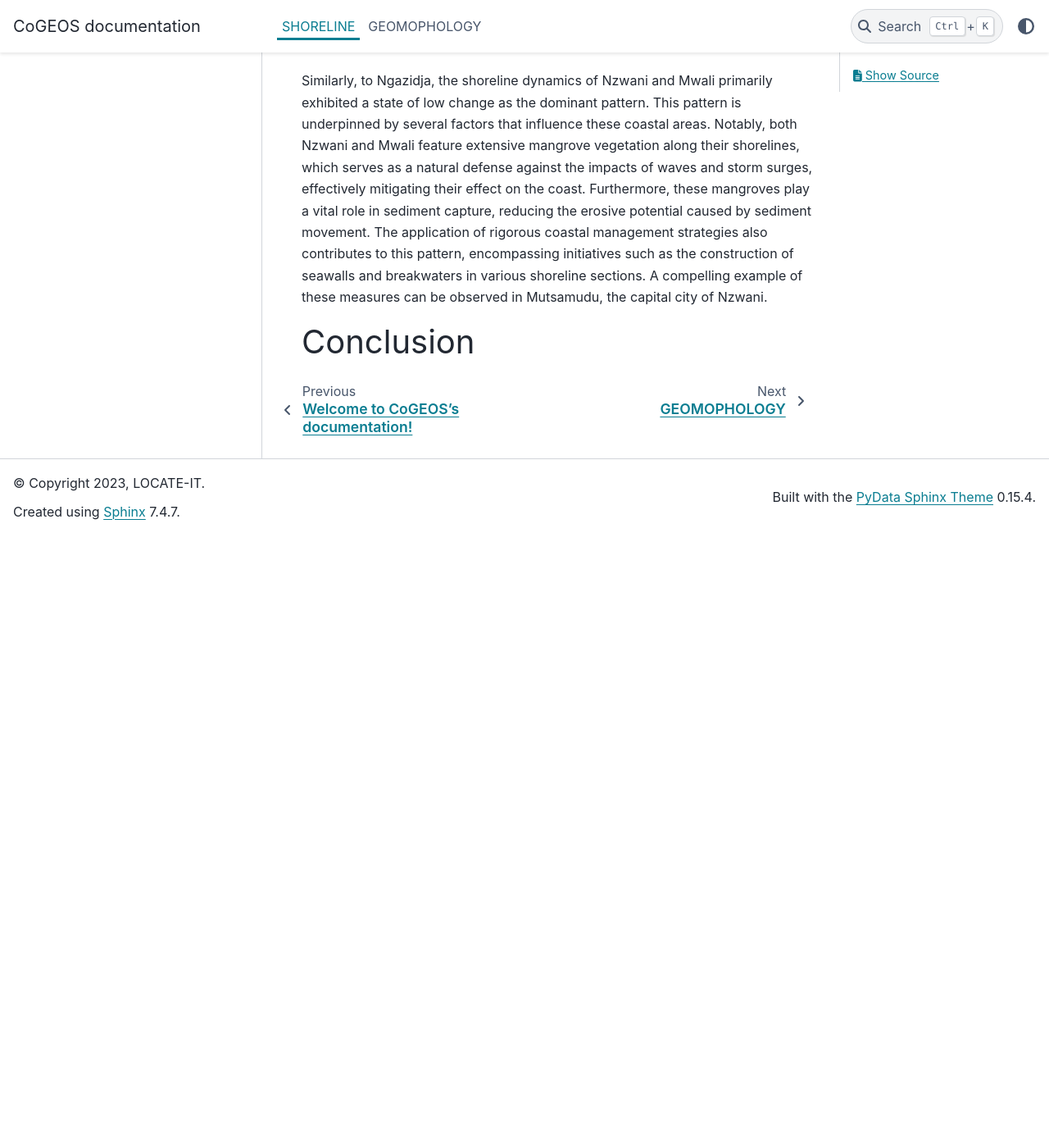
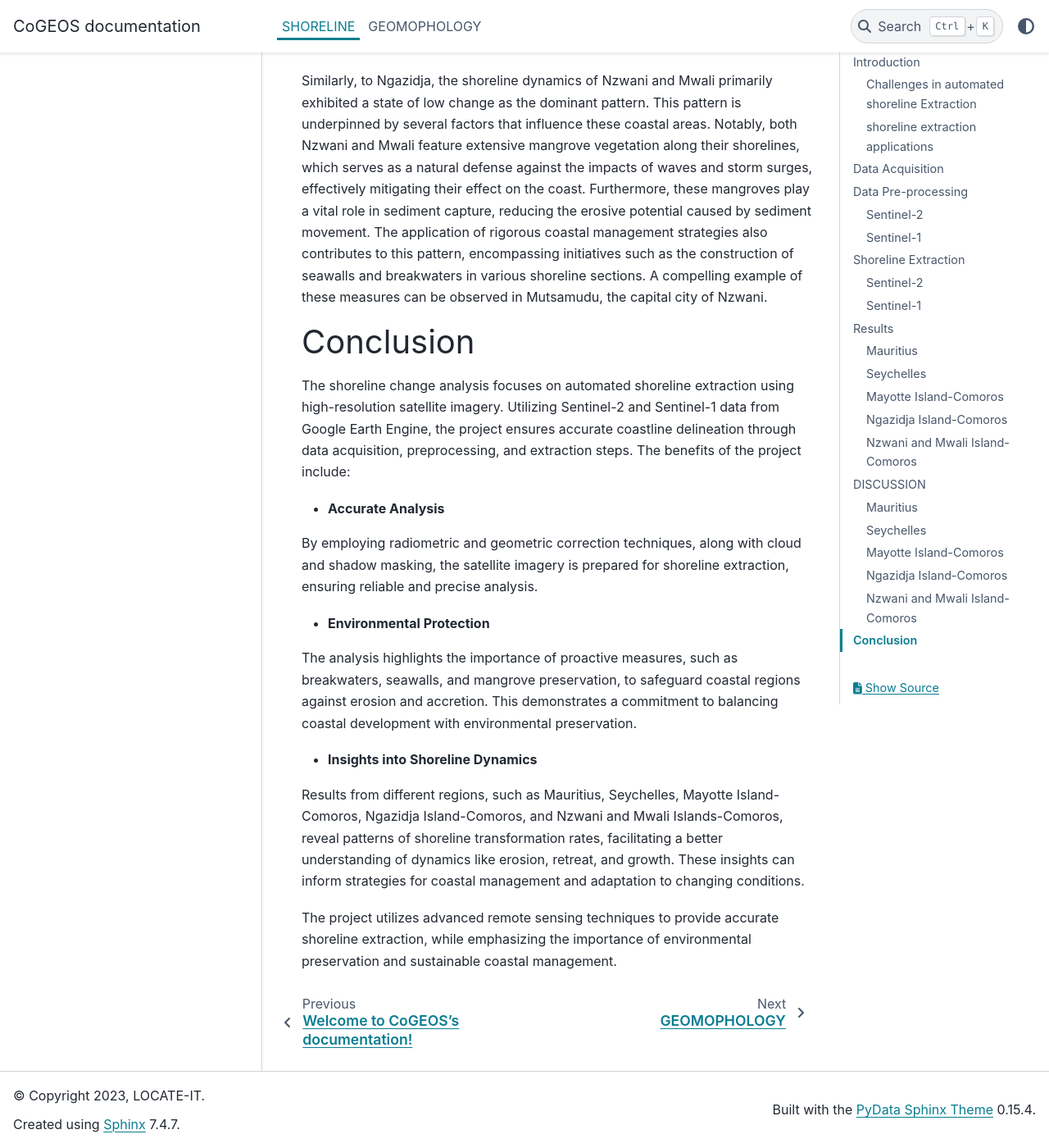
Before and after one commit to LocateIT/CoGEOS_Documentation, a Sphinx documentation site: the page built from source/Introduction/shoreline.rst, in a window 1280 px wide and 1400 px high, scrolled down 10700 px. Shown: the whole window at 82% size. Built offline with Sphinx 7.4.7 and the PyData theme 0.15.4, drawn with Linux system fonts in a browser that asks for light colours; before the commit the page ends 11353 px from its top, so only the background shows below that; some of the changed text lies outside the part shown.

Commit message:
Update shoreline.rst

```diff
--- a/source/Introduction/shoreline.rst
+++ b/source/Introduction/shoreline.rst
@@ -112,7 +112,7 @@
 
 1. Water Indices Calculation
 
-   To differentiate land from water, an Automated Water Extraction Index (AWEI) is computed. To overcome the shadow pixel effects on the final distinguishing output, the AWEInsh index is utilized since it tends to distinguish the water pixels from the shadow pixels. The index utilizes the BLUE, GREEN, NIR, SWIR1, and the SWIR2 bands. These indices highlight the accurate presence of water bodies, a crucial step for shoreline identification.
+   To differentiate land from water, an Automated Water Extraction Index (AWEI) is computed. To overcome the shadow pixel effects on the final distinguishing output, the **AWEInsh** index is utilized since it tends to distinguish the water pixels from the shadow pixels. The index utilizes the BLUE, GREEN, NIR, SWIR1, and the SWIR2 bands. These indices highlight the accurate presence of water bodies, a crucial step for shoreline identification.
 
    .. code-block:: python
 
@@ -211,7 +211,7 @@
 ===========
 
 Mauritius
-------------
+----------
 
 Mauritius' coastal shoreline has demonstrated remarkable stability during the observed two-year period. This stability can be primarily attributed to effective measures taken to mitigate the influences of erosion and accretion. Specifically, the establishment of breakwaters along certain sections of the island's shoreline has proven instrumental in shielding it from the potentially adverse effects of wind and waves. Moreover, the implementation of seawalls in the urbanized coastal areas has further bolstered shoreline protection against erosion and accretion, which can result from sediment movements along the coast or tidal waves. These initiatives underscore the government's longstanding commitment to formulating and implementing policies aimed at safeguarding the coastal regions and their surrounding environments.
 
@@ -237,3 +237,16 @@
 
 Conclusion
 ===========
+
+The shoreline change analysis focuses on automated shoreline extraction using high-resolution satellite imagery. Utilizing Sentinel-2 and Sentinel-1 data from Google Earth Engine, the project ensures accurate coastline delineation through data acquisition, preprocessing, and extraction steps. The benefits of the project include:
+
+* **Accurate Analysis**
+By employing radiometric and geometric correction techniques, along with cloud and shadow masking, the satellite imagery is prepared for shoreline extraction, ensuring reliable and precise analysis.
+
+* **Environmental Protection**
+The analysis highlights the importance of proactive measures, such as breakwaters, seawalls, and mangrove preservation, to safeguard coastal regions against erosion and accretion. This demonstrates a commitment to balancing coastal development with environmental preservation.
+
+* **Insights into Shoreline Dynamics**
+Results from different regions, such as Mauritius, Seychelles, Mayotte Island-Comoros, Ngazidja Island-Comoros, and Nzwani and Mwali Islands-Comoros, reveal patterns of shoreline transformation rates, facilitating a better understanding of dynamics like erosion, retreat, and growth. These insights can inform strategies for coastal management and adaptation to changing conditions.
+
+The project utilizes advanced remote sensing techniques to provide accurate shoreline extraction, while emphasizing the importance of environmental preservation and sustainable coastal management.
```
